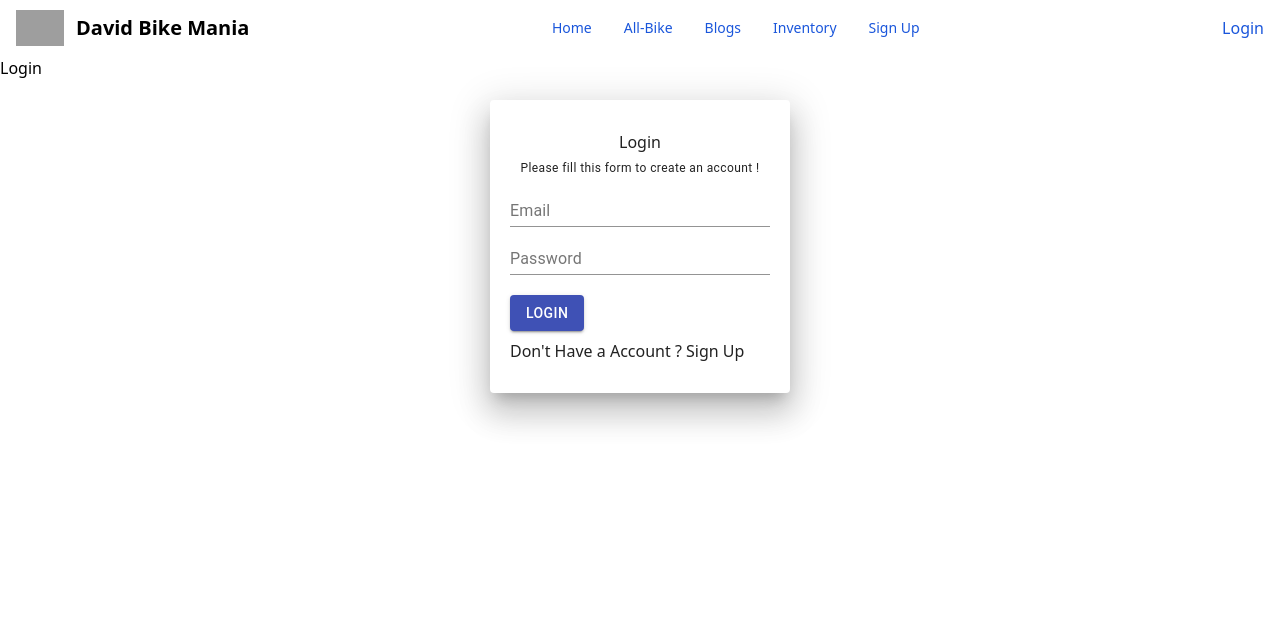
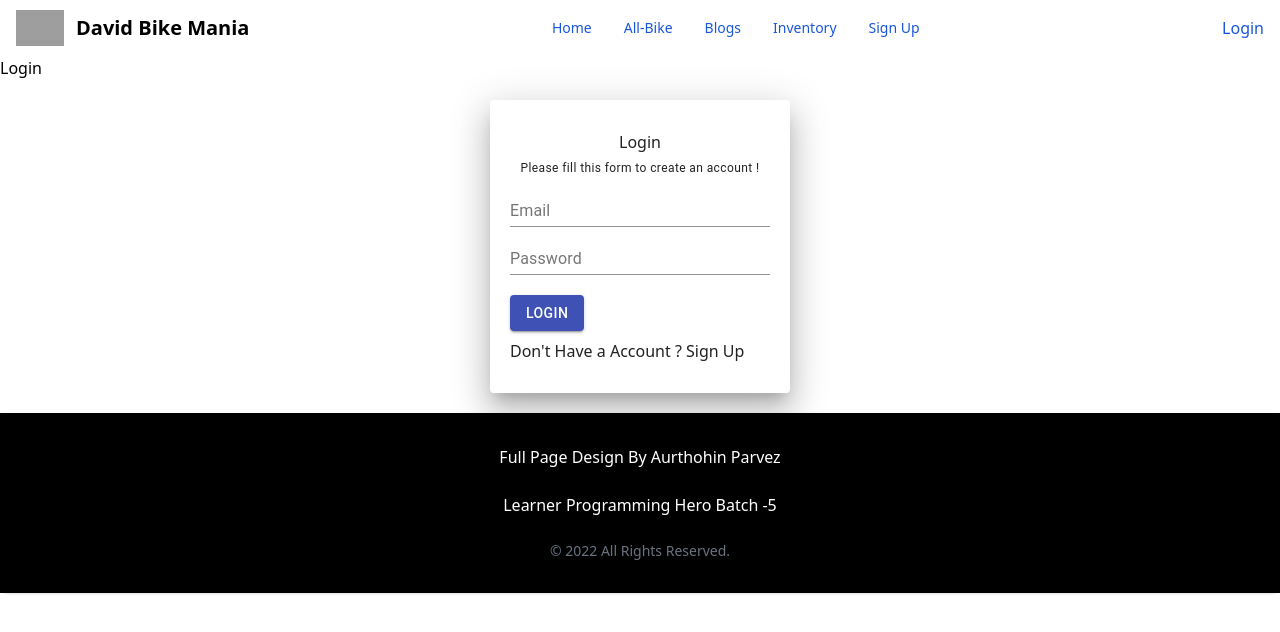
Before and after one commit to parvezislam45/wereHouse-Client, a React (Create React App) app: page /login in a window 1280 px wide. Shown: the top 632 px of the page. Built offline with nearby package versions, Linux system fonts and the light colour scheme; grey boxes are pictures that could not be loaded.

Commit message:
added footer

```diff
--- a/src/App.js
+++ b/src/App.js
@@ -7,6 +7,7 @@ import Blog from './Components/Blog/Blog';
 import Inventory from './Components/Inventory/Inventory';
 import SignUp from './Components/SignUp/SignUp';
 import Login from './Components/Login/Login';
+import Footer from './Components/Footer/Footer';
 
 function App() {
   return (
@@ -21,6 +22,9 @@ function App() {
         <Route path ="/signup" element={<SignUp></SignUp>}></Route>
         <Route path ="/login" element={<Login></Login>}></Route>
       </Routes>
+      <footer className='bg-black'>
+        <Footer></Footer>
+      </footer>
     </div>
   );
 }
--- /dev/null
+++ b/src/Components/Footer/Footer.js
@@ -0,0 +1,21 @@
+import React from 'react';
+
+const Footer = () => {
+    return (
+        <div>
+
+            <footer class="p-4  rounded-lg shadow md:px-6 md:py-8 dark:bg-gray-800">
+                <div class="text-center text-white">
+                    <h6>Full Page Design By Aurthohin Parvez</h6><br></br>
+                    <h6>Learner Programming Hero Batch -5</h6><br></br>
+                    <span class="block text-sm text-gray-500 sm:text-center dark:text-gray-400">© 2022 All Rights Reserved.
+                    </span>
+                </div>
+
+            </footer>
+
+        </div>
+    );
+};
+
+export default Footer;
```
